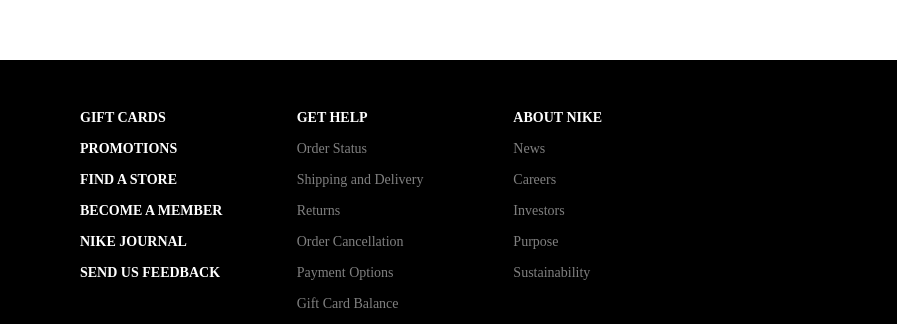
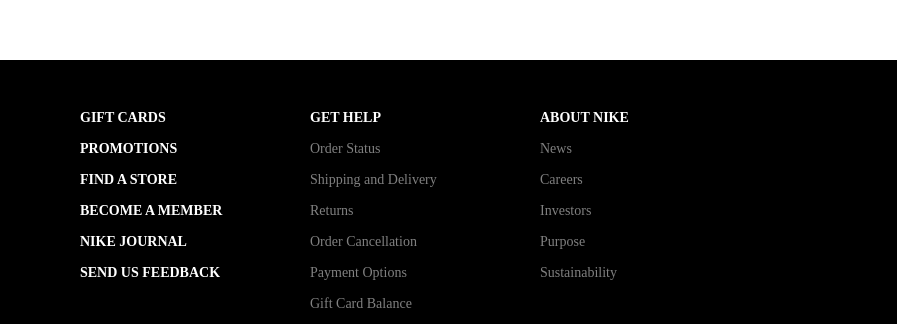
Before and after one commit to NilsPodins/nikes, a plain HTML site: page index.html in a window 1280 px wide. Shown: the part 181-505 px from the top of the page, 0-897 px from the left. Drawn offline with Linux system fonts and the light colour scheme; no server answers.

Commit message:
Add files via upload

```diff
--- a/style.css
+++ b/style.css
@@ -389,18 +389,20 @@
 }
 
 .information {
-    margin-left: 10vh;
+    padding-left: 10vh;
     margin-top: 50px;
+    width: 100%;
+    height: 75%;
 }
 
 .info-col {
     display: flex;
     gap: 50px;
-    width: 50%;
+    width: 80vh;
 }
 
 .social {
-    margin-left: 34vh;
+    margin-left: 37vh;
     gap: 10px;
 }
 
```
